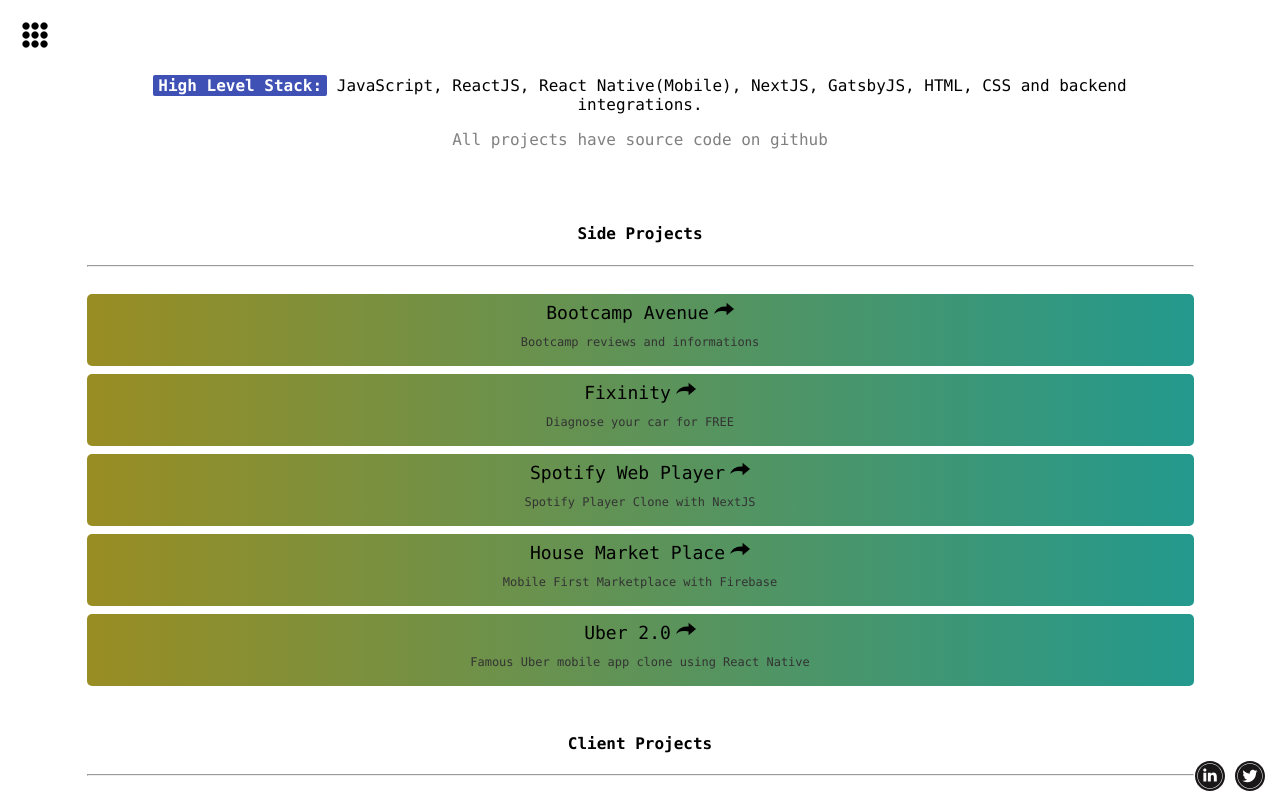
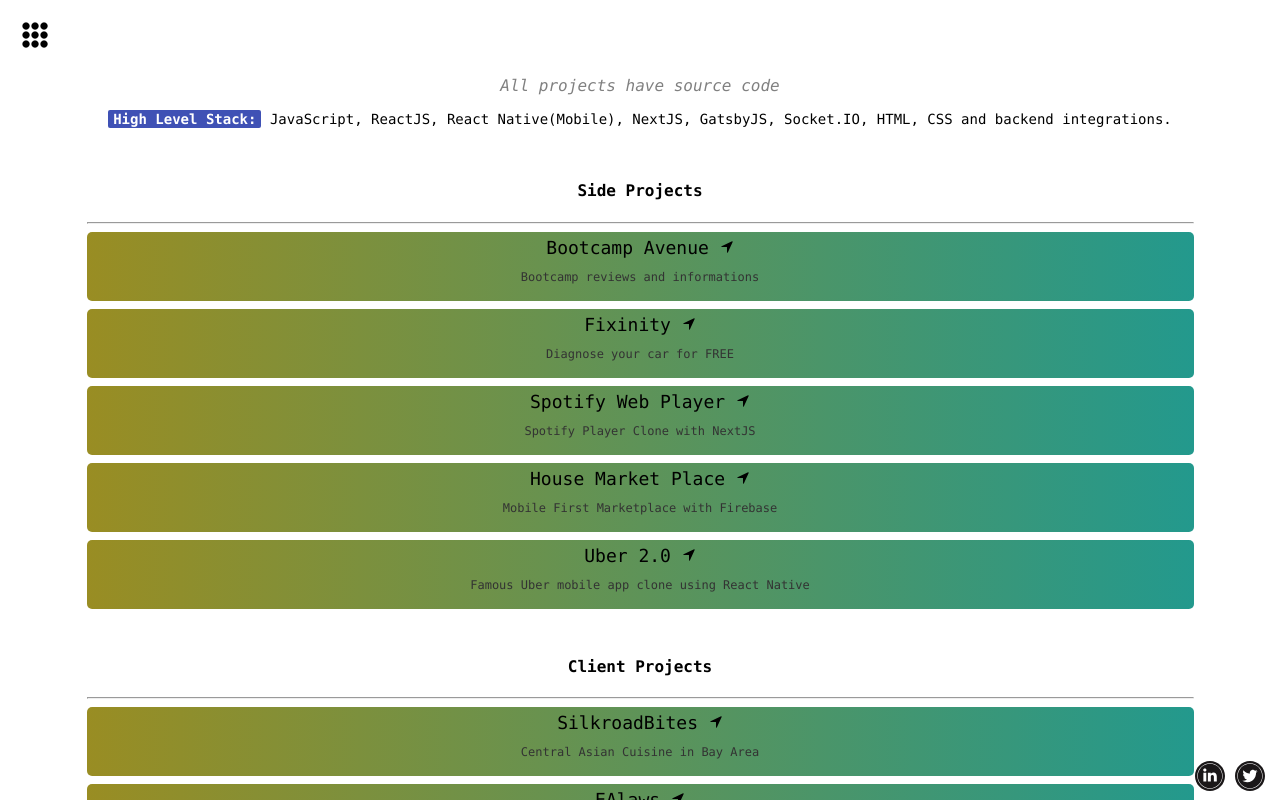
Before and after one commit to urakymzhan/personal-site, a React (Create React App) app: page /projects in a window 1280 px wide. Shown: the top 800 px of the page. Built offline with nearby package versions, Linux system fonts and the light colour scheme.

Commit message:
new updates

```diff
--- a/package.json
+++ b/package.json
@@ -8,6 +8,7 @@
     "react": "^17.0.2",
     "react-dom": "^17.0.2",
     "react-helmet": "^6.1.0",
+    "react-icons": "^4.3.1",
     "react-markdown": "^4.3.1",
     "react-router-dom": "^6.2.1",
     "react-scripts": "^4.0.3",
--- a/src/components/blogs/Blog.jsx
+++ b/src/components/blogs/Blog.jsx
@@ -1,11 +1,12 @@
 import React, { useState, useEffect } from "react";
 import { useLocation, useNavigate } from "react-router-dom";
 import ReactMarkdown from "react-markdown";
-import { BlogWrapper, Button, Aligner } from "./styled";
-// import Navigator from "../utils/Navigator";
+import { BlogWrapper, Aligner } from "./styled";
 import remarkGfm from "remark-gfm";
 import ShareButtons from "./ShareButtons";
 import PageHeader from "../utils/Helmet";
+import { BsArrowUpCircleFill, BsArrowLeftCircleFill } from "react-icons/bs";
+
 // Code highlighter theme
 import { Prism as SyntaxHighlighter } from "react-syntax-highlighter";
 import { dracula } from "react-syntax-highlighter/dist/esm/styles/prism";
@@ -49,18 +50,24 @@
     <BlogWrapper pagetitle={pagetitle}>
       <PageHeader title={pagetitle} />
       <Aligner>
-        <Button type="button" onClick={() => navigate(-1)}>
-          go back
-        </Button>
+        <BsArrowLeftCircleFill
+          onClick={() => navigate(-1)}
+          className="page-nav-icons"
+        />
         <ShareButtons />
       </Aligner>
       <ReactMarkdown
-        // escapeHtml={false}
         source={blog}
         renderers={{ code: CodeBlock }}
         remarkPlugins={[remarkGfm]}
       />
-      <ShareButtons />
+      <Aligner>
+        <BsArrowUpCircleFill
+          onClick={() => window.scrollTo(0, 0)}
+          className="page-nav-icons"
+        />
+        <ShareButtons />
+      </Aligner>
     </BlogWrapper>
   );
 }
--- a/src/components/blogs/ShareButtons.js
+++ b/src/components/blogs/ShareButtons.js
@@ -11,13 +11,14 @@
 } from "react-share";
 import { ShareButtonsContainer } from "./styled";
 
+const shareBtnSize = 28;
 function ShareButtons({ pagetitle }) {
   let fullPageUrl = window.location.href;
   return (
     <ShareButtonsContainer>
       <div>
         <FacebookShareButton quote={pagetitle} url={fullPageUrl}>
-          <FacebookIcon size={18} round={true} />
+          <FacebookIcon size={shareBtnSize} round={true} />
         </FacebookShareButton>
         <div className="count">
           <FacebookShareCount url={fullPageUrl} />
@@ -25,12 +26,12 @@
       </div>
       <div>
         <TwitterShareButton quote={pagetitle} url={fullPageUrl}>
-          <TwitterIcon size={18} round={true} />
+          <TwitterIcon size={shareBtnSize} round={true} />
         </TwitterShareButton>
       </div>
       <div>
         <RedditShareButton quote={pagetitle} url={fullPageUrl}>
-          <RedditIcon size={18} round={true} />
+          <RedditIcon size={shareBtnSize} round={true} />
         </RedditShareButton>
         <div className="count">
           <RedditShareCount url={fullPageUrl} />
--- a/src/components/blogs/styled.js
+++ b/src/components/blogs/styled.js
@@ -1,7 +1,7 @@
 import styled from "styled-components";
 
 export const BlogWrapper = styled.div`
-  font-family: "Roboto", sans-serif;
+  font-family: var(--blogFont);
   text-align: left;
   color: var(--blogColor);
   padding-top: 20px;
@@ -22,6 +22,12 @@
   }
   img {
     width: 100%;
+  }
+  .page-nav-icons {
+    color: #4682b4;
+    font-size: 28px;
+    font-weight: 900;
+    cursor: pointer;
   }
 `;
 
@@ -58,6 +64,6 @@
 
 export const Aligner = styled.div`
   display: flex;
-  align-items: center;
+  align-items: baseline;
   justify-content: space-between;
 `;
--- a/src/components/dynamic/styled.js
+++ b/src/components/dynamic/styled.js
@@ -4,7 +4,7 @@
 export const SideNav = styled.div`
   top: 0;
   left: 0;
-  background-color: var(--sibebarBgColor);
+  background-color: var(--mainBlack);
   padding-top: 60px;
   min-height: 100vh;
   height: 100vh;
--- a/src/pages/Projects.jsx
+++ b/src/pages/Projects.jsx
@@ -1,20 +1,21 @@
 import React from "react";
-import forward from "../assets/arrowRight.png";
 import { ProjectsWrapper } from "./styled";
 import { projects } from "../components/utils/dataStore";
 import PageHeader from "../components/utils/Helmet";
+import { IoNavigate } from "react-icons/io5";
 
 function Projects() {
   return (
     <ProjectsWrapper>
       <PageHeader title="Projects" />
+      <p>
+        <em id="git-link"> All projects have source code </em>
+      </p>
       <p id="stack">
         <span>High Level Stack:</span> JavaScript, ReactJS, React
-        Native(Mobile), NextJS, GatsbyJS, HTML, CSS and backend integrations.
+        Native(Mobile), NextJS, GatsbyJS, Socket.IO, HTML, CSS and backend
+        integrations.
       </p>
-      <p id="git-link"> All projects have source code on github </p>
-      <br />
-
       <div className="row">
         {projects?.map((project, idx) => {
           return (
@@ -22,7 +23,6 @@
               <br />
               <h4>{project?.title}</h4>
               <hr />
-              <br />
               {project?.content.map((content, i) => (
                 <div className="project-card" key={i}>
                   <a
@@ -30,8 +30,7 @@
                     target="_blank"
                     rel="noopener noreferrer"
                   >
-                    {content?.title}
-                    <img src={forward} alt="forwarding" />
+                    {content?.title} <IoNavigate className="navigate-icon" />
                     <p>{content?.definition}</p>
                   </a>
                 </div>
--- a/src/pages/styled.js
+++ b/src/pages/styled.js
@@ -40,10 +40,8 @@
     cursor: pointer;
     margin-bottom: 8px;
   }
-  .project-card img {
-    width: 20px;
-    height: 20px;
-    margin-left: 5px;
+  .navigate-icon {
+    font-size: 14px;
   }
   .project-card a {
     font-size: 18px;
@@ -67,6 +65,9 @@
   .project-card:hover p {
     color: #fff;
   }
+  #stack {
+    font-size: 14px;
+  }
   #stack span {
     background-color: #3f51b5;
     padding: 1px 5px;
@@ -83,9 +84,8 @@
       flex-basis: 100%;
       margin-bottom: 10px;
     }
-    .project-card img {
-      width: 10px;
-      height: 10px;
+    .navigate-icon {
+      font-size: 12px;
     }
     .project-card a {
       font-size: 12px;
--- a/src/root.css
+++ b/src/root.css
@@ -4,15 +4,15 @@
 }
 :root {
   --font: monaco, Consolas, "Lucida Console", monospace;
-  /* --sibebarBgColor: #333; */
-  --sibebarBgColor: #000;
+  --mainBlack: #000;
+  --blogFont: "Roboto", sans-serif;
+  --blogColor: #4d4d4d;
+  --blogHeaderColor: #1d1d1d;
   --mainFont: 12px;
   --sidebarColor: #dadada;
   --white: #fff;
   --darkred: darkred;
   --yellowgreen: yellowgreen;
-  --blogColor: #4d4d4d;
-  --blogHeaderColor: #1d1d1d;
 }
 * {
   box-sizing: border-box;
```
Also changed, not shown: src/assets/arrowRight.png (deleted), 1 other file (tests, documents, lock files or other folders).
